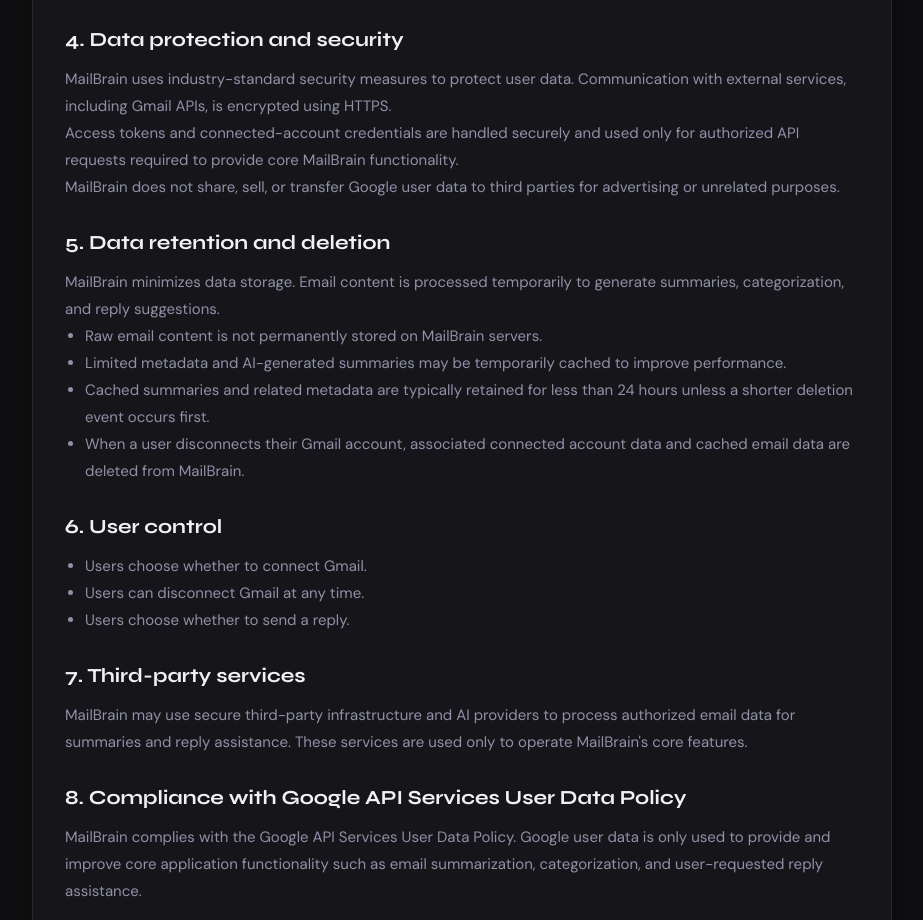
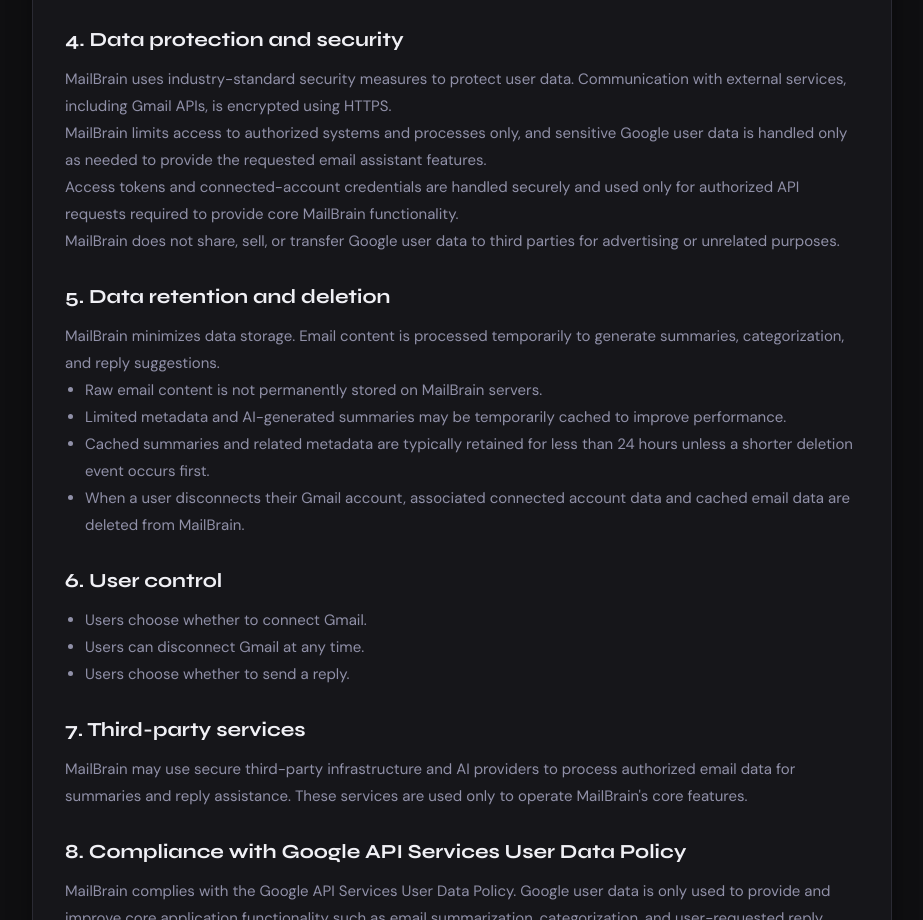
Before and after one commit to Vinayreddy811892081/MailBrain, a React (Vite) app in the folder frontend/: page /privacy in a window 1280 px wide. Shown: the part 980-1900 px from the top of the page, without its empty margins (178-1101 px from the left). Built offline with nearby package versions, Linux system fonts and the light colour scheme; no server answers.

Commit message:
privacy policy

```diff
--- a/frontend/src/pages/Privacy.jsx
+++ b/frontend/src/pages/Privacy.jsx
@@ -136,6 +136,11 @@
             data. Communication with external services, including Gmail APIs, is
             encrypted using HTTPS.
           </p>
+          <p style={textStyle}>
+            MailBrain limits access to authorized systems and processes only,
+            and sensitive Google user data is handled only as needed to provide
+            the requested email assistant features.
+          </p>
 
           <p style={textStyle}>
             Access tokens and connected-account credentials are handled securely
```
